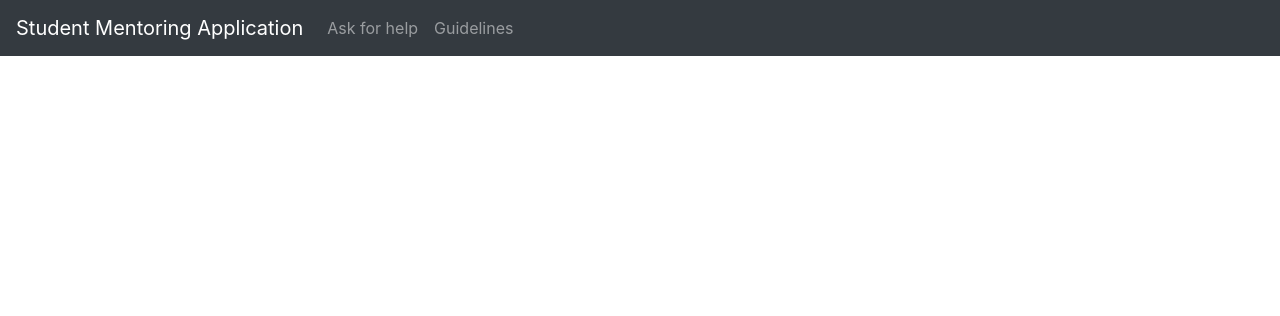
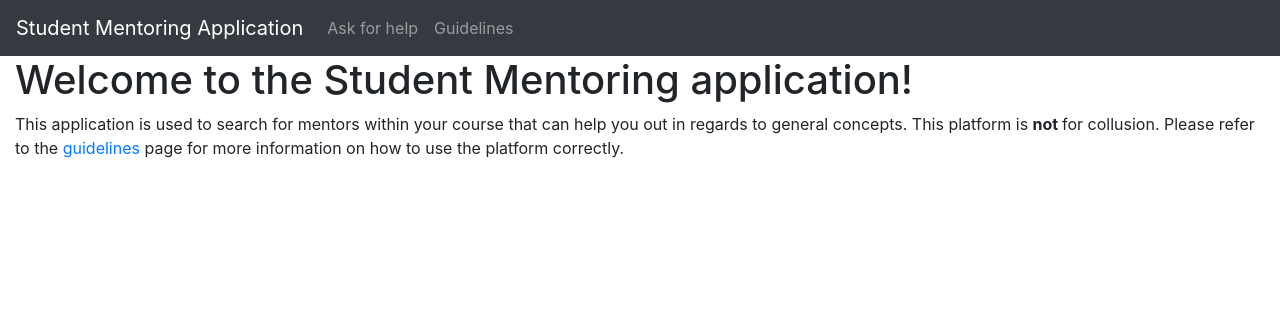
Before and after one commit to HelloWorld183L/StudentMentoringApp, a Django app: page / in a window 1280 px wide. Shown: the top 316 px of the page. Run offline with Django 4.2, Linux system fonts and the light colour scheme.

Commit message:
added some index page content

```diff
--- a/mentoring_project/mentoring_app/templates/index.html
+++ b/mentoring_project/mentoring_app/templates/index.html
@@ -1,6 +1,9 @@
 {% extends "base.html" %}
 
 {% block content %}
-
+<h1> Welcome to the Student Mentoring application!</h1>
+<p>
+This application is used to search for mentors within your course that can help you out in regards to general concepts. This platform is <b> not </b> for collusion. Please refer to the <a href="{% url 'guidelines' %}">guidelines</a> page for more information on how to use the platform correctly.
+</p>
 
 {% endblock %}
```
